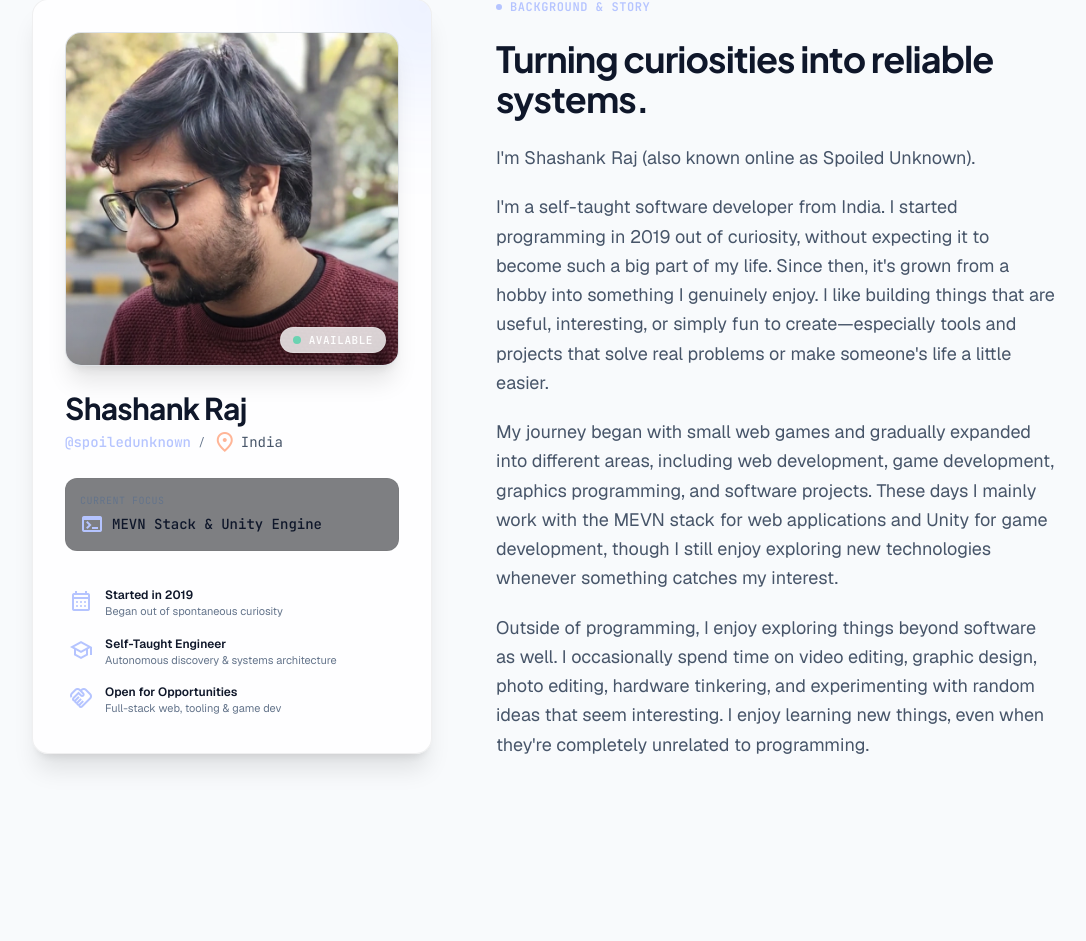
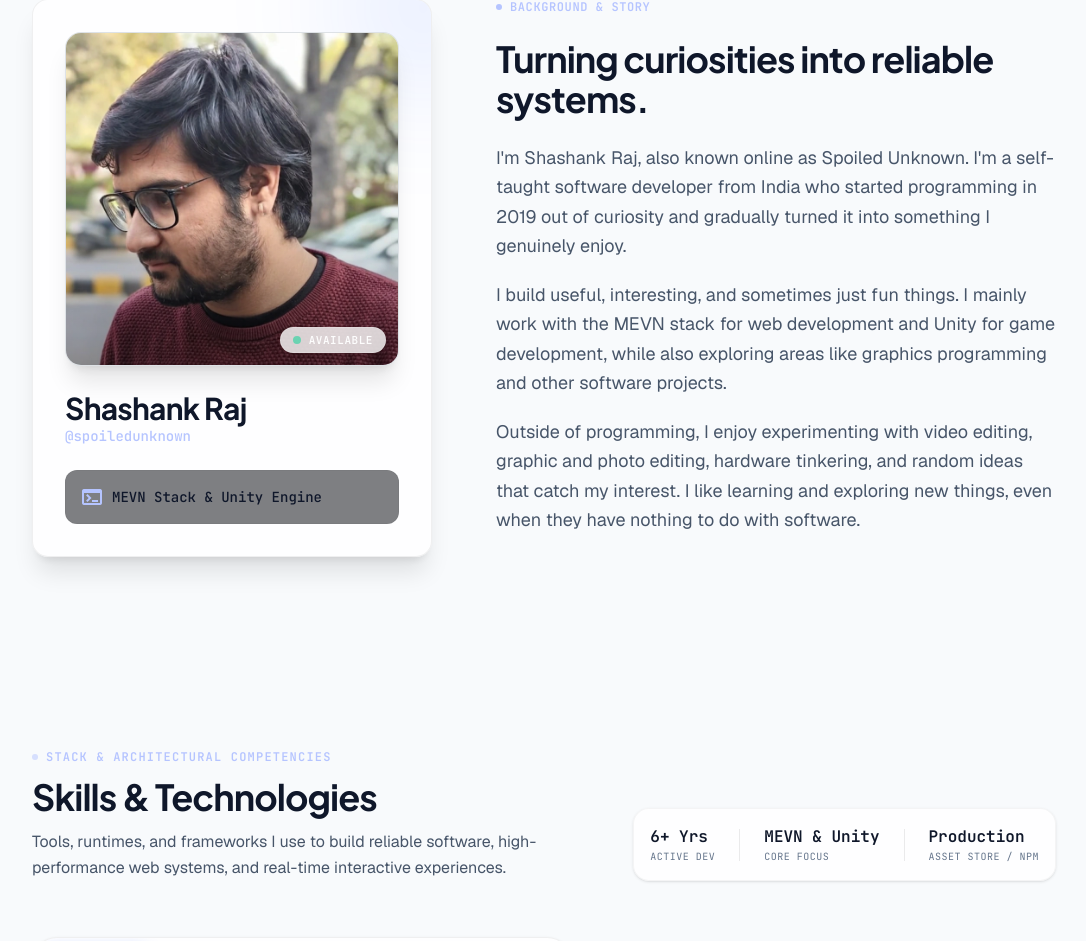
Before and after one commit to SpoiledUnknown/spoiledunknown.github.io, a Vue app: page / in a window 1280 px wide. Shown: the part 863-1804 px from the top of the page, without its empty margins (96-1182 px from the left). Built offline with nearby package versions, Linux system fonts and the light colour scheme.

Commit message:
minor update.

```diff
--- a/src/components/AboutSection.vue
+++ b/src/components/AboutSection.vue
@@ -46,70 +46,19 @@ import { profileData } from "../data/profile";
             <h2 class="font-display text-2xl sm:text-3xl font-bold text-on-surface tracking-tight">
               {{ profileData.name }}
             </h2>
-            <div class="flex items-center gap-2 mt-1">
-              <span class="font-mono text-xs sm:text-sm text-primary font-medium">{{
-                profileData.handle
-              }}</span>
-              <span class="text-outline text-xs">/</span>
-              <span
-                class="font-mono text-xs sm:text-sm text-on-surface-variant flex items-center gap-1"
-              >
-                <span class="material-symbols-outlined text-[15px] text-tertiary">location_on</span>
-                {{ profileData.location }}
-              </span>
-            </div>
+            <span class="font-mono text-xs sm:text-sm text-primary font-medium">{{
+              profileData.handle
+            }}</span>
           </div>
 
           <!-- Primary Focus Badge -->
           <div
             class="bg-surface-container-high/60 rounded-xl p-3.5 flex flex-col gap-1 border border-black/[0.03] dark:border-white/[0.04] transition-all duration-300 ease-out group-hover:bg-surface-container-high/80"
           >
-            <span class="font-mono text-[10px] text-outline uppercase tracking-wider"
-              >Current Focus</span
-            >
             <span class="font-mono text-sm text-on-surface flex items-center gap-2 font-medium">
               <span class="material-symbols-outlined text-[16px] text-primary">terminal</span>
               MEVN Stack & Unity Engine
             </span>
-          </div>
-
-          <!-- Quick Telemetry Information -->
-          <div class="flex flex-col gap-2 pt-2">
-            <div
-              class="flex items-start gap-3 text-on-surface-variant transition-all duration-300 ease-out hover:translate-x-1 hover:text-on-surface p-1 rounded-lg"
-            >
-              <span class="material-symbols-outlined text-[18px] text-primary mt-0.5"
-                >calendar_month</span
-              >
-              <div class="flex flex-col">
-                <span class="text-xs font-semibold text-on-surface">Started in 2019</span>
-                <span class="text-[11px] text-outline">Began out of spontaneous curiosity</span>
-              </div>
-            </div>
-
-            <div
-              class="flex items-start gap-3 text-on-surface-variant transition-all duration-300 ease-out hover:translate-x-1 hover:text-on-surface p-1 rounded-lg"
-            >
-              <span class="material-symbols-outlined text-[18px] text-primary mt-0.5">school</span>
-              <div class="flex flex-col">
-                <span class="text-xs font-semibold text-on-surface">Self-Taught Engineer</span>
-                <span class="text-[11px] text-outline"
-                  >Autonomous discovery & systems architecture</span
-                >
-              </div>
-            </div>
-
-            <div
-              class="flex items-start gap-3 text-on-surface-variant transition-all duration-300 ease-out hover:translate-x-1 hover:text-on-surface p-1 rounded-lg"
-            >
-              <span class="material-symbols-outlined text-[18px] text-primary mt-0.5"
-                >handshake</span
-              >
-              <div class="flex flex-col">
-                <span class="text-xs font-semibold text-on-surface">Open for Opportunities</span>
-                <span class="text-[11px] text-outline">Full-stack web, tooling & game dev</span>
-              </div>
-            </div>
           </div>
         </div>
       </div>
--- a/src/components/BlogsSection.vue
+++ b/src/components/BlogsSection.vue
@@ -156,7 +156,7 @@ watch(selectedCategory, () => {
       <Transition name="blogs-spotlight" mode="out-in">
         <div
           :key="spotlightArticle.id"
-          class="blog-spotlight-item group relative w-full rounded-3xl bg-surface-container-low/90 overflow-hidden shadow-2xl transition-all duration-700 ease-out border border-black/[0.06] dark:border-white/[0.08] hover:border-primary/40 hover:shadow-[0_28px_60px_rgba(45,104,255,0.22)] hover:-translate-y-1"
+          class="blog-spotlight-item group relative w-full rounded-3xl bg-surface-container-low/90 overflow-hidden shadow-2xl transition-all duration-700 ease-out border border-black/[0.06] dark:border-white/[0.08] hover:border-primary/40 hover:shadow-[0_28px_60px_rgba(45,104,255,0.22)]"
         >
           <!-- Media Aspect Container -->
           <div
--- a/src/components/HeroSection.vue
+++ b/src/components/HeroSection.vue
@@ -85,7 +85,7 @@ const { displayText } = useTypewriter(profileData.typewriterRoles);
         >
         <span
           class="font-display text-2xl sm:text-4xl text-on-surface font-light transition-all duration-200"
-        >
+          >
           {{ displayText }}
         </span>
         <span class="inline-block w-0.5 h-7 bg-primary animate-pulse ml-0.5 self-center"></span>
--- a/src/components/ProjectsSection.vue
+++ b/src/components/ProjectsSection.vue
@@ -83,7 +83,7 @@ function onSliderScroll() {
     <!-- Featured Hero Billboard (Netflix Billboard Format with Special 3D Perspective Reveal) -->
     <div
       v-reveal:projects
-      class="group relative w-full rounded-3xl bg-surface-container-low/90 overflow-hidden shadow-2xl transition-all duration-700 ease-out border border-black/[0.06] dark:border-white/[0.08] hover:border-primary/40 hover:shadow-[0_28px_60px_rgba(45,104,255,0.22)] hover:-translate-y-1"
+      class="group relative w-full rounded-3xl bg-surface-container-low/90 overflow-hidden shadow-2xl transition-all duration-700 ease-out border border-black/[0.06] dark:border-white/[0.08] hover:border-primary/40 hover:shadow-[0_28px_60px_rgba(45,104,255,0.22)]"
       @mouseenter="emit('set-ambient', featuredProject.ambientColor)"
       @mouseleave="emit('reset-ambient')"
     >
--- a/src/data/profile.ts
+++ b/src/data/profile.ts
@@ -11,10 +11,9 @@ export const profileData = {
   bioShort:
     "I build high-performance web applications, games, and developer tooling with a focus on craft, ergonomics, and clean systems architecture.",
   bioParagraphs: [
-    "I'm Shashank Raj (also known online as Spoiled Unknown).",
-    "I'm a self-taught software developer from India. I started programming in 2019 out of curiosity, without expecting it to become such a big part of my life. Since then, it's grown from a hobby into something I genuinely enjoy. I like building things that are useful, interesting, or simply fun to create—especially tools and projects that solve real problems or make someone's life a little easier.",
-    "My journey began with small web games and gradually expanded into different areas, including web development, game development, graphics programming, and software projects. These days I mainly work with the MEVN stack for web applications and Unity for game development, though I still enjoy exploring new technologies whenever something catches my interest.",
-    "Outside of programming, I enjoy exploring things beyond software as well. I occasionally spend time on video editing, graphic design, photo editing, hardware tinkering, and experimenting with random ideas that seem interesting. I enjoy learning new things, even when they're completely unrelated to programming.",
+    "I'm Shashank Raj, also known online as Spoiled Unknown. I'm a self-taught software developer from India who started programming in 2019 out of curiosity and gradually turned it into something I genuinely enjoy.",
+    "I build useful, interesting, and sometimes just fun things. I mainly work with the MEVN stack for web development and Unity for game development, while also exploring areas like graphics programming and other software projects.",
+    "Outside of programming, I enjoy experimenting with video editing, graphic and photo editing, hardware tinkering, and random ideas that catch my interest. I like learning and exploring new things, even when they have nothing to do with software.",
   ],
   typewriterRoles: [
     "Web Architect",
```
